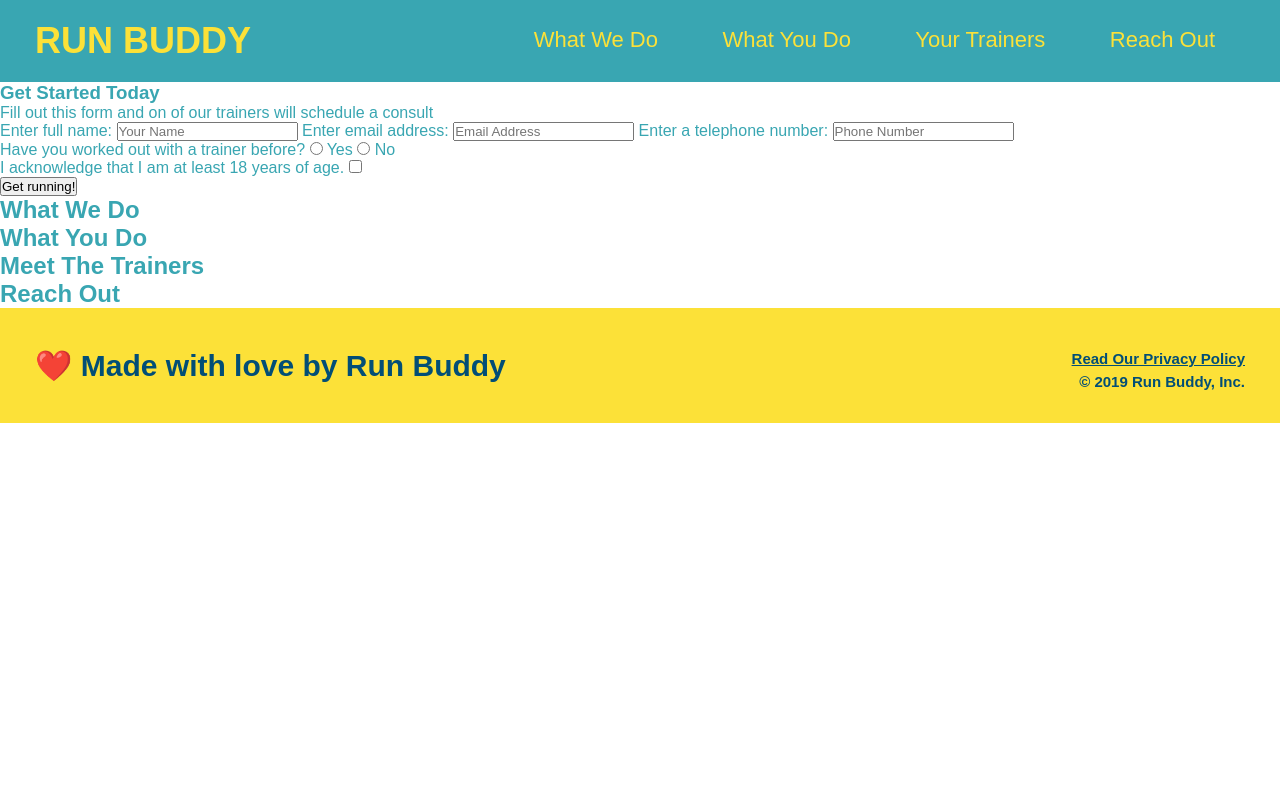
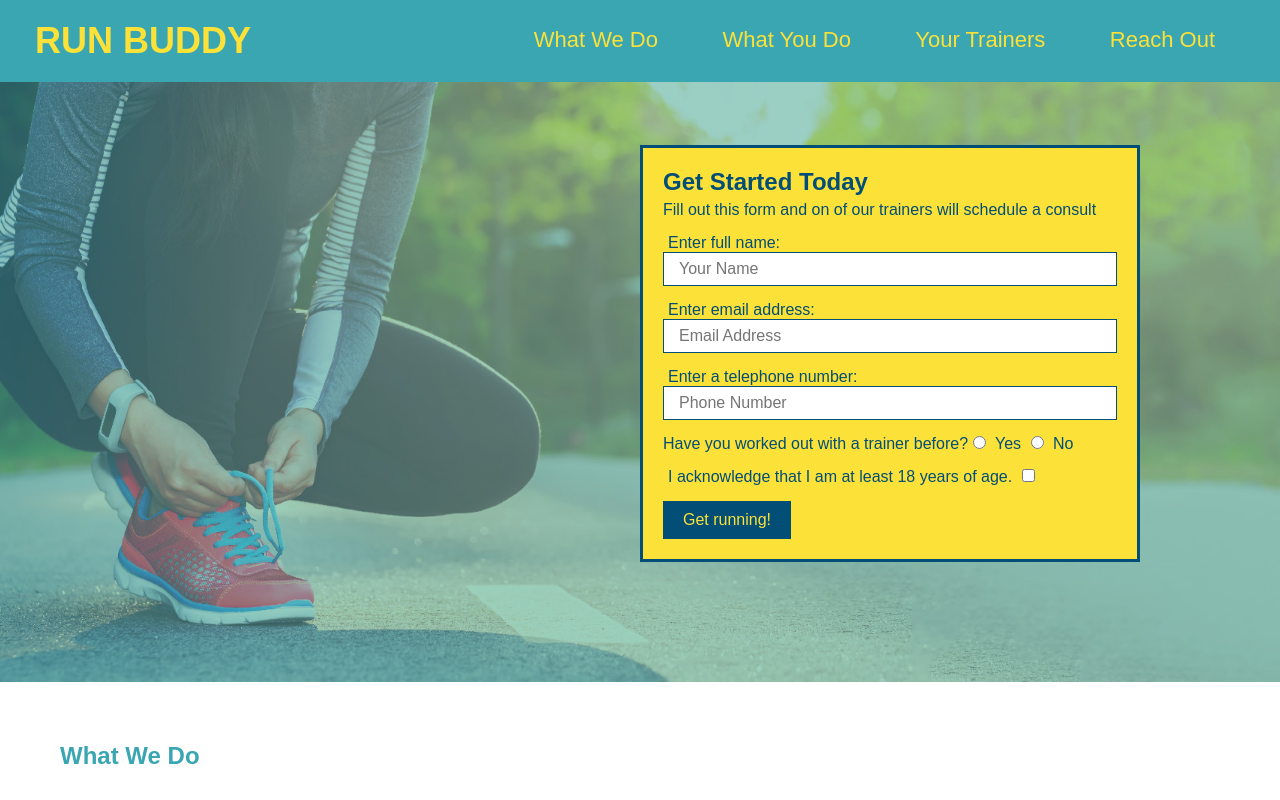
Before and after one commit to Trbergh123/run-buddy, a plain HTML site: page index.html in a window 1280 px wide. Shown: the top 800 px of the page. Drawn offline with Linux system fonts and the light colour scheme.

Commit message:
Finishing up the page

```diff
--- a/assets/css/style.css
+++ b/assets/css/style.css
@@ -53,3 +53,54 @@ footer div {
 footer a {
     color: #024e76;
 }
+section {
+    padding: 60px;
+}
+/* Hero Style Start */
+.hero {
+    background-image:  url("../images/hero-bg.jpg");
+    height:600px;
+    background-size: cover;
+    background-position: center;
+    position: relative;
+}
+/* Hero Style End */
+.hero-form {
+    padding: 20px;
+    width: 500px;
+    font: #024e76;
+    background-color: #fce138;
+    border-style: solid;
+    border-width: 3px;
+    border-color: #024e76;
+    color: #024e76;
+    position: absolute;
+    bottom: 120px;
+    right: 140px;
+}
+.hero-form h3{
+    margin: 0px;
+    font-size: 24px;
+}
+.hero-form p{
+    margin: 5px 0 15px 0;
+}
+.form-input{
+    border: 1px solid #024e76;
+    display: block;
+    padding: 7px 15px;
+    font-size: 16px;
+    color: #024e76;
+    width: 100%;
+    margin-bottom: 15px;
+}
+.hero-form label {
+    margin: 0 5px;
+}
+.hero-form button{
+    color: #fce138;
+    background-color: #024e76;
+    border: none;
+    padding: 10px 20px;
+    font-size: 16px;
+}
--- a/index.html
+++ b/index.html
@@ -32,18 +32,18 @@
         </nav>
         </header>
         <!-- hero/jumbortron -->
-        <section>
-            <div>
+        <section class="hero">
+            <div class="hero-form">
                 <h3>Get Started Today</h3>
                 <p>Fill out this form and on of our trainers will schedule a consult</p>
             <!-- Add form element-->
             <form>
                 <label for="name"> Enter full name:</label>
-                <input type="text" placeholder="Your Name" name="name" id="name"/>
+                <input type="text" placeholder="Your Name" name="name" id="name" class="form-input"/>
                 <label for="email"> Enter email address:</label>
-                <input type="email" placeholder="Email Address" name="email" id="email"/>
+                <input type="email" placeholder="Email Address" name="email" id="email" class="form-input"/>
                 <label for="phone"> Enter a telephone number:</label>
-                <input type="tel" placeholder="Phone Number" name="phone" id="phone"/>
+                <input type="tel" placeholder="Phone Number" name="phone" id="phone" class="form-input"/>
                 <p>
                     Have you worked out with a trainer before?
                 </label>
```
Also changed, not shown: assets/images/hero-bg (1).jpg (added), assets/images/hero-bg.jpg (added), 1 other file.
